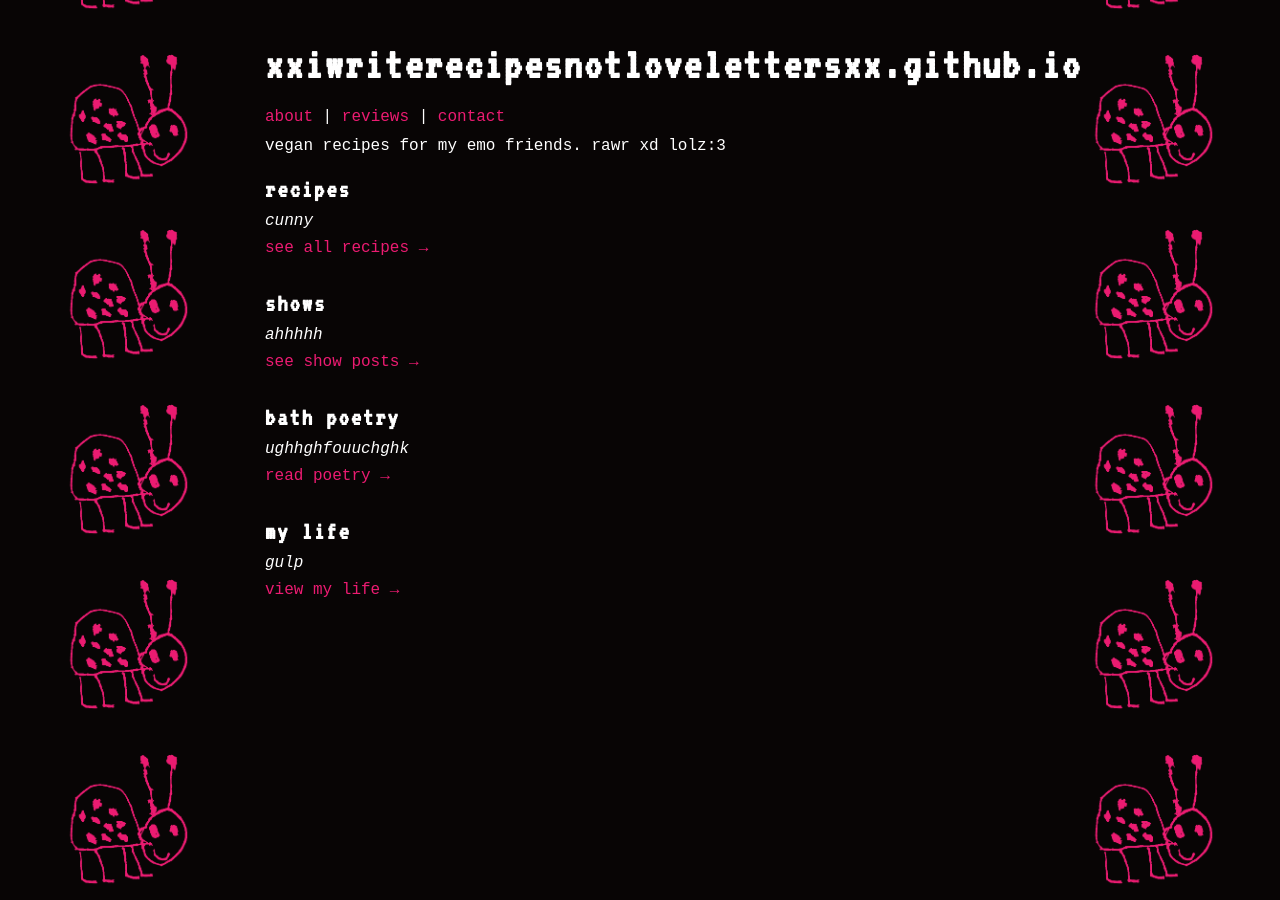
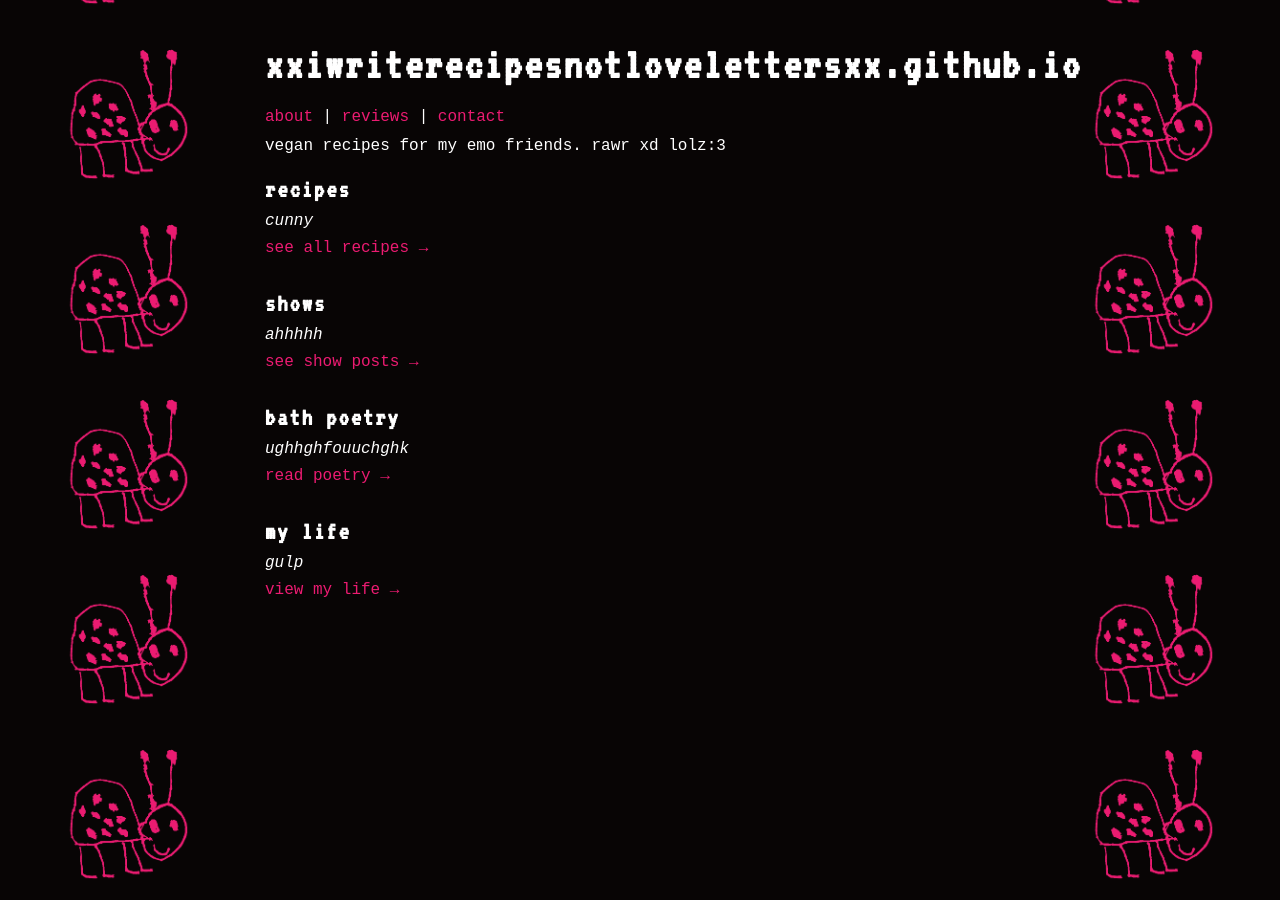
Before and after one commit to xxiwriterecipesnotlovelettersxx/xxiwriterecipesnotlovelettersxx.github.io, a Jekyll site: the page built from index.md, in a window 1280 px wide. Built offline with Jekyll 4.4.1, drawn with Linux system fonts in a browser that asks for light colours.

Commit message:
Update style.css

```diff
--- a/assets/css/style.css
+++ b/assets/css/style.css
@@ -15,7 +15,7 @@ body {
   /*  SIDE IMAGE BORDERS ADDED  */
   background-image: url('/images/borderf.png'), url('/images/borderf.png');
   background-repeat: repeat-y, repeat-y;
-  background-position: 40px 34px, calc(100% - 40px) 34px;
+  background-position: 40px 29px, calc(100% - 40px) 29px;
   background-size: auto 175px; /* adjust height if needed */
   padding-left: 120px; /* content spacing from border */
   padding-right: 120px;
```
